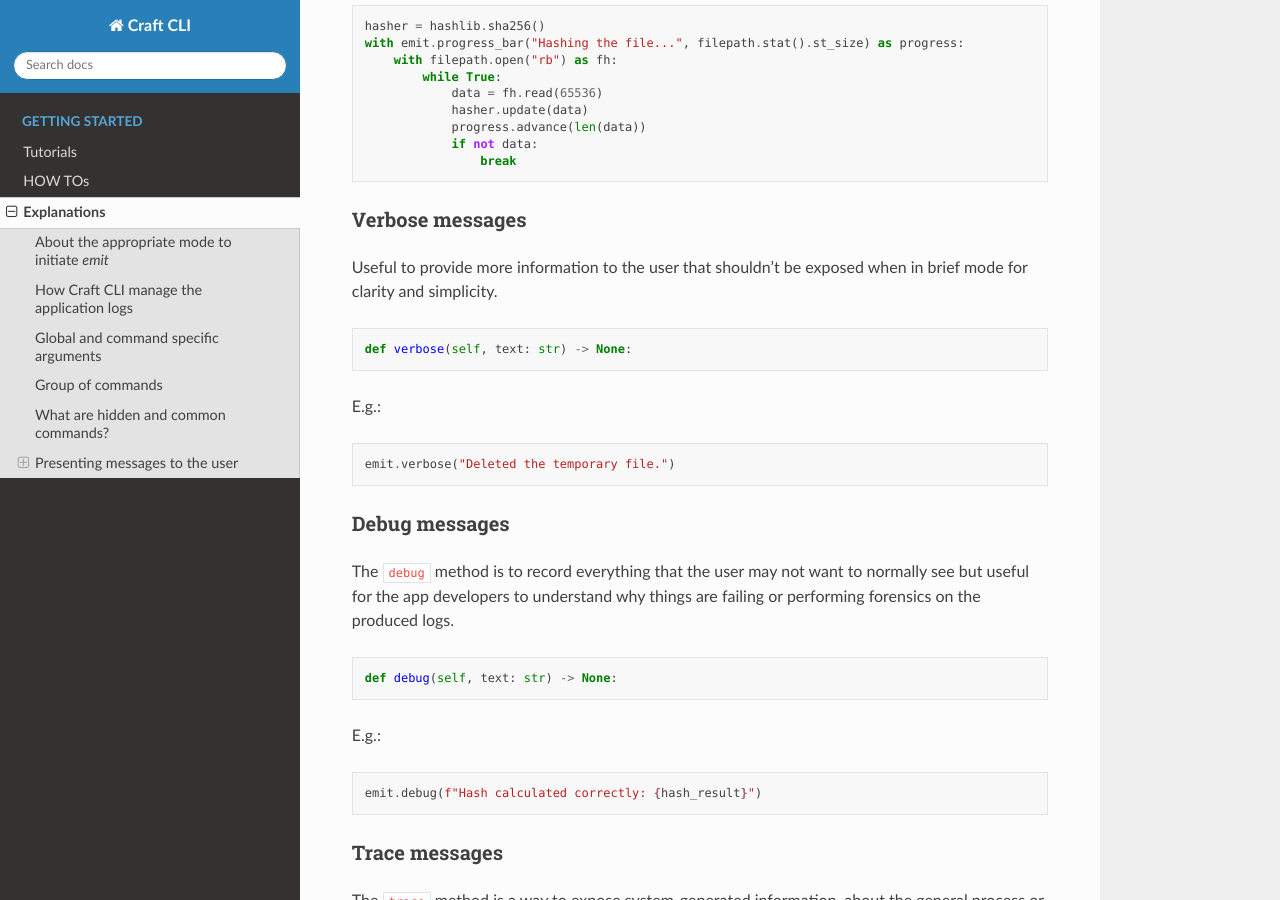
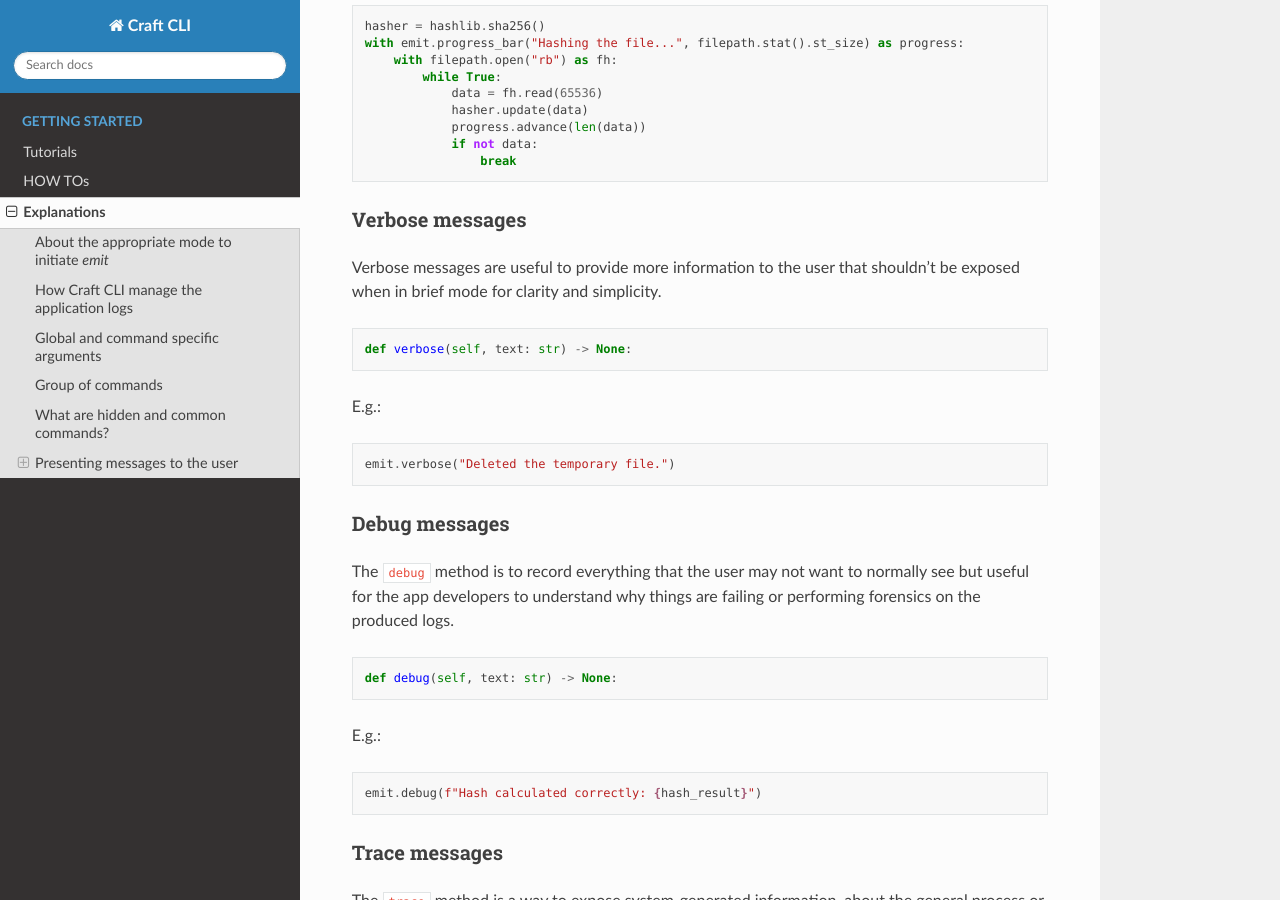
Before and after one commit to canonical/craft-cli, a Sphinx documentation site: the page built from docs/explanations.rst, in a window 1280 px wide and 900 px high, scrolled down 3943 px. Built offline with Sphinx 7.4.7 and the Read the Docs theme 2.0.0, drawn with Linux system fonts in a browser that asks for light colours; pages that are not in the unit, such as notebooks, are missing from menus.

Commit message:
Better docs.

```diff
--- a/docs/explanations.rst
+++ b/docs/explanations.rst
@@ -155,7 +155,7 @@ E.g.::
 Verbose messages
 ~~~~~~~~~~~~~~~~
 
-Useful to provide more information to the user that shouldn't be exposed when in brief mode for clarity and simplicity.
+Verbose messages are useful to provide more information to the user that shouldn't be exposed when in brief mode for clarity and simplicity.
 
 ::
 
```
